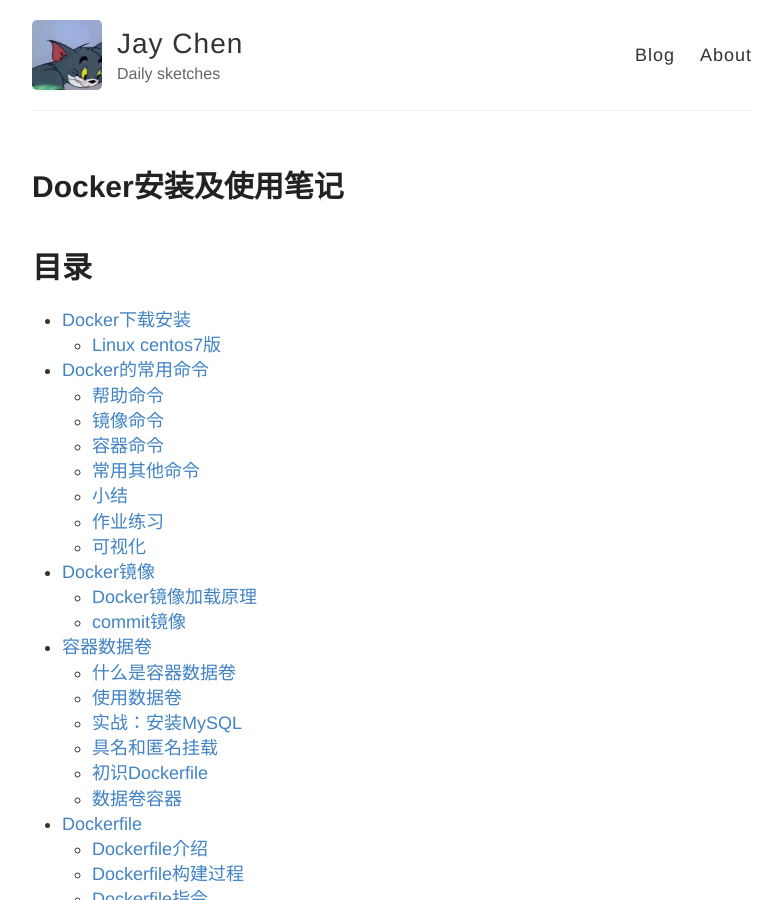
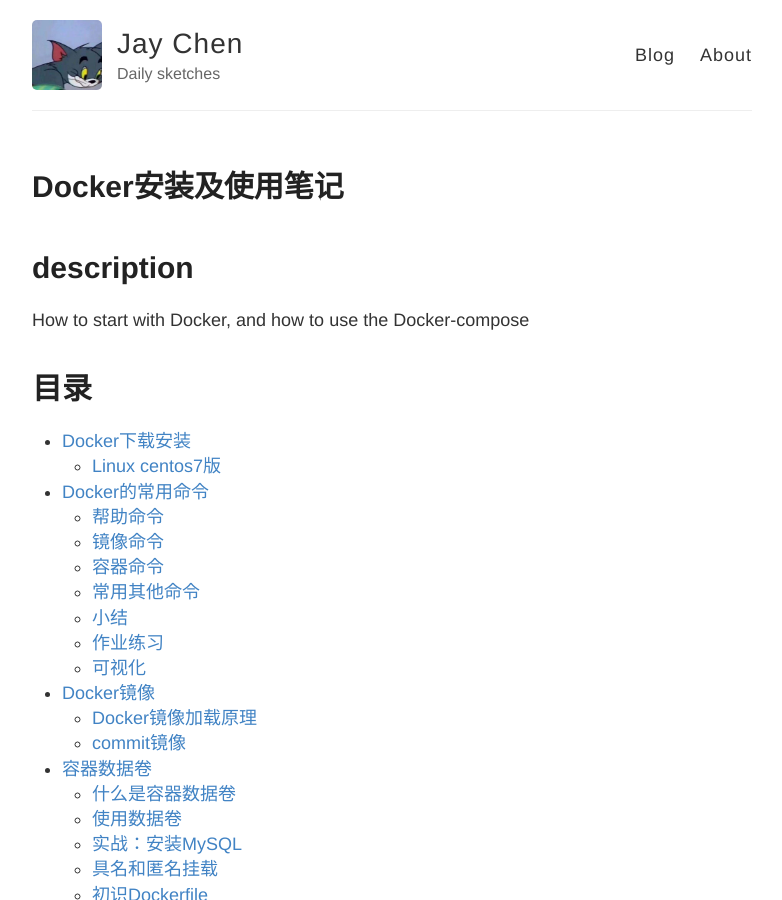
Before and after one commit to infinityjay/infinityjay.github.io, a Jekyll site: the page built from _posts/2021-06-25-Docker-learning-note.markdown, in a window 1280 px wide and 900 px high. Shown: the whole window, without its empty margins (248-1030 px from the left). Built offline with Jekyll 4.4.1, drawn with Linux system fonts in a browser that asks for light colours.

Commit message:
Update 2021-06-25-Docker-learning-note.markdown

```diff
--- a/_posts/2021-06-25-Docker-learning-note.markdown
+++ b/_posts/2021-06-25-Docker-learning-note.markdown
@@ -5,8 +5,10 @@ date:   2021-06-25
 author: Jay Chen
 tags:   [Docker]
 mathjax: false
-description: "How to start with Docker, and how to use the Docker-compose"
 ---
+# description
+How to start with Docker, and how to use the Docker-compose
+
 # 目录
 - [Docker下载安装](#docker下载安装)
   - [Linux centos7版](#linux-centos7版)
```
